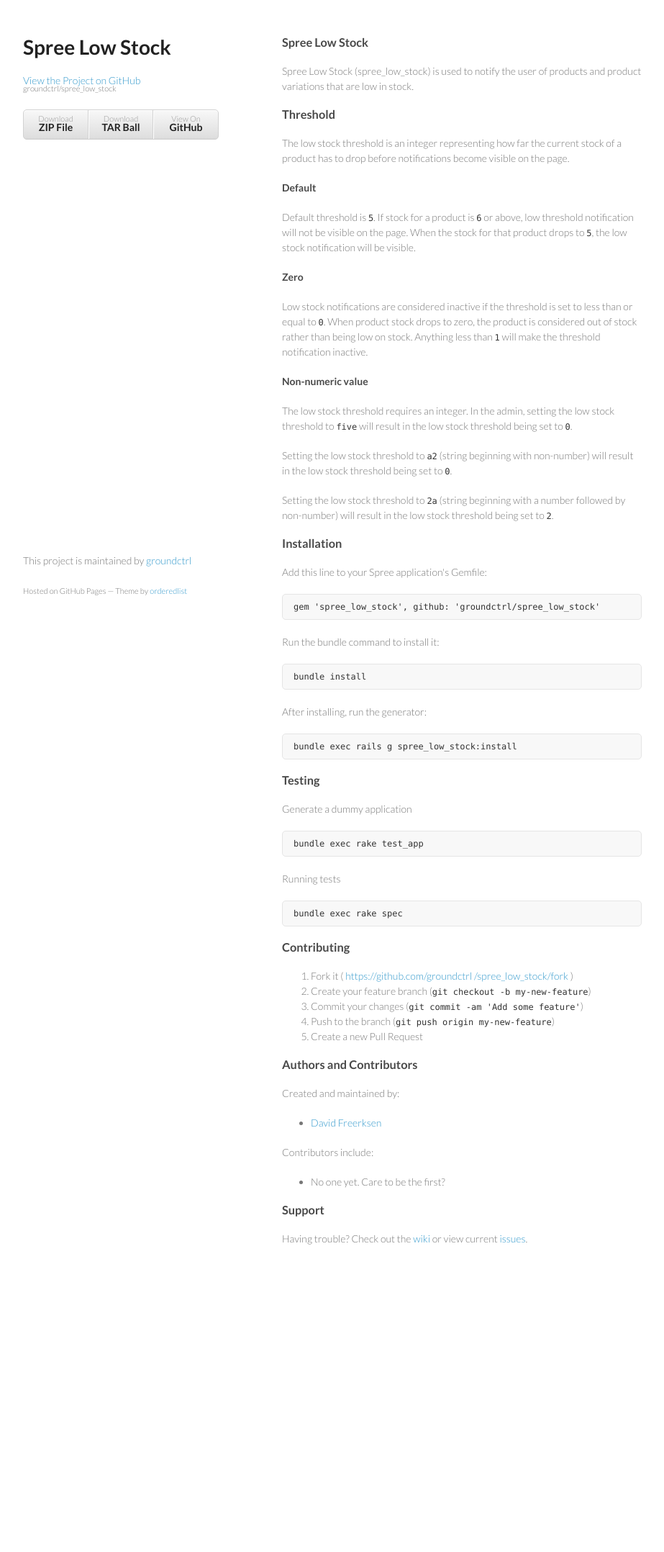
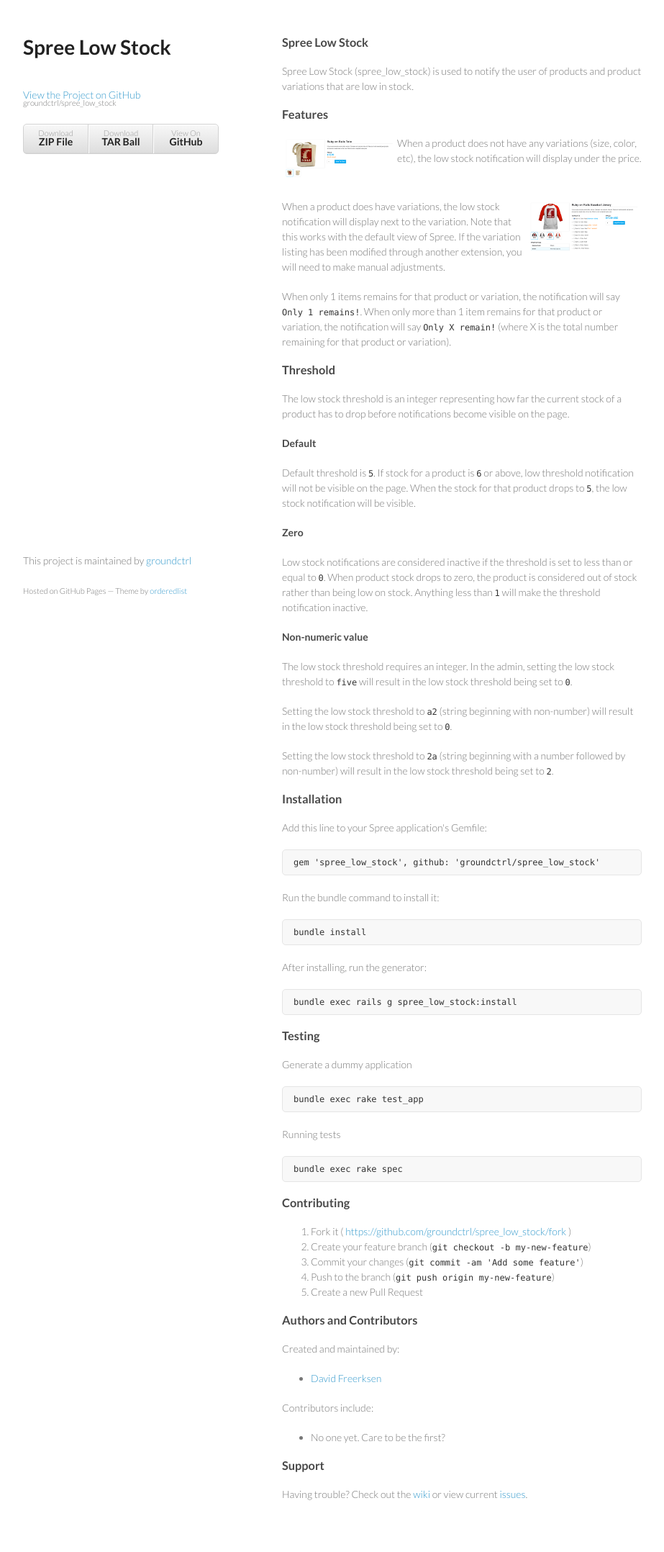
Before and after one commit to dfreerksen/spree_low_stock, a Jekyll site: the page built from index.html, in a window 1280 px wide. Shown: the whole page at 72% size, without its empty margins (178-1101 px from the left). Built offline with Jekyll 4.4.1, drawn with Linux system fonts in a browser that asks for light colours; nearby versions of some CDN libraries; before the commit the page ends 1801 px from its top, so only the background shows below that.

Commit message:
gh-pages

```diff
--- a/_data/github.yml
+++ b/_data/github.yml
@@ -1,2 +1,3 @@
 username: groundctrl
 repo: spree_low_stock
+path: groundctrl/spree_low_stock
--- a/_includes/header.html
+++ b/_includes/header.html
@@ -2,11 +2,11 @@
   <h1>{{ site.title }}</h1>
   <p></p>
 
-  <p class="view"><a href="https://github.com/{{ site.data.github.username }}/{{ site.data.github.repo }}">View the Project on GitHub <small>{{ site.data.github.username }}/{{ site.data.github.repo }}</small></a></p>
+  <p class="view"><a href="https://github.com/{{ site.data.github.path }}">View the Project on GitHub <small>{{ site.data.github.path }}</small></a></p>
 
   <ul>
-    <li><a href="https://github.com/{{ site.data.github.username }}/{{ site.data.github.repo }}/zipball/master">Download <strong>ZIP File</strong></a></li>
-    <li><a href="https://github.com/{{ site.data.github.username }}/{{ site.data.github.repo }}/tarball/master">Download <strong>TAR Ball</strong></a></li>
-    <li><a href="https://github.com/{{ site.data.github.username }}/{{ site.data.github.repo }}">View On <strong>GitHub</strong></a></li>
+    <li><a href="https://github.com/{{ site.data.github.path }}/zipball/master">Download <strong>ZIP File</strong></a></li>
+    <li><a href="https://github.com/{{ site.data.github.path }}/tarball/master">Download <strong>TAR Ball</strong></a></li>
+    <li><a href="https://github.com/{{ site.data.github.path }}">View On <strong>GitHub</strong></a></li>
   </ul>
 </header>
--- a/index.html
+++ b/index.html
@@ -8,32 +7,61 @@
 <p>{{ site.title }} ({{ site.data.github.repo }}) is used to notify the user of products and product variations that are low in stock.</p>
 
 
+<h3>Features</h3>
+
+<p>
+  <a class="fancybox left" href="{{ "images/product-no-variations.png" | prepend: site.baseurl }}" target="_blank"><img src="{{ "images/thumbnails/product-no-variations.png" | prepend: site.baseurl }}" border="0"></a>
+  When a product does not have any variations (size, color, etc), the low stock notification will display under the price.
+</p>
+
+<p>
+  <a class="fancybox right" href="{{ "images/product-with-variations.png" | prepend: site.baseurl }}" target="_blank"><img src="{{ "images/thumbnails/product-with-variations.png" | prepend: site.baseurl }}" border="0"></a>
+  When a product does have variations, the low stock notification will display next to the variation. Note that this works with the default view of Spree. If the variation listing has been modified through another extension, you will need to make manual adjustments.
+</p>
+
+<p>
+  When only 1 items remains for that product or variation, the notification will say <code>Only 1 remains!</code>. When only more than 1 item remains for that product or variation, the notification will say <code>Only X remain!</code> (where X is the total number remaining for that product or variation).
+</p>
+
+
 <h3>Threshold</h3>
 
-<p>The low stock threshold is an integer representing how far the current stock of a product has to drop before notifications become visible on the page.</p>
+<p>
+  The low stock threshold is an integer representing how far the current stock of a product has to drop before notifications become visible on the page.
+</p>
 
 <h4>Default</h4>
 
-<p>Default threshold is <code>5</code>. If stock for a product is <code>6</code> or above, low threshold notification will not be visible on the page. When the stock for that product drops to <code>5</code>, the low stock notification will be visible.</p>
+<p>
+  Default threshold is <code>5</code>. If stock for a product is <code>6</code> or above, low threshold notification will not be visible on the page. When the stock for that product drops to <code>5</code>, the low stock notification will be visible.
+</p>
 
 <h4>Zero</h4>
 
-<p>Low stock notifications are considered inactive if the threshold is set to less than or equal to <code>0</code>. When product stock drops to zero, the product is considered out of stock rather than being low on stock. Anything less than <code>1</code> will make the threshold notification inactive.</p>
+<p>
+  Low stock notifications are considered inactive if the threshold is set to less than or equal to <code>0</code>. When product stock drops to zero, the product is considered out of stock rather than being low on stock. Anything less than <code>1</code> will make the threshold notification inactive.
+</p>
 
 <h4>Non-numeric value</h4>
 
-<p>The low stock threshold requires an integer. In the admin, setting the low stock threshold to <code>five</code> will result in the low stock threshold being set to <code>0</code>.</p>
+<p>
+  The low stock threshold requires an integer. In the admin, setting the low stock threshold to <code>five</code> will result in the low stock threshold being set to <code>0</code>.
+</p>
 
-<p>Setting the low stock threshold to <code>a2</code> (string beginning with non-number) will result in the low stock threshold being set to <code>0</code>.</p>
+<p>
+  Setting the low stock threshold to <code>a2</code> (string beginning with non-number) will result in the low stock threshold being set to <code>0</code>.
+</p>
 
-<p>Setting the low stock threshold to <code>2a</code> (string beginning with a number followed by non-number) will result in the low stock threshold being set to <code>2</code>.</p>
+<p>
+  Setting the low stock threshold to <code>2a</code> (string beginning with a number followed by non-number) will result in the low stock threshold being set to <code>2</code>.
+</p>
 
 
 <h3>Installation</h3>
 
 <p>Add this line to your Spree application's Gemfile:</p>
 
-<pre><code>gem '{{ site.data.github.repo }}', github: '{{ site.data.github.username }}/{{ site.data.github.repo }}'
+<pre><code>gem '{{ site.data.github.repo }}', github: '{{ site.data.github.path }}'
 </code></pre>
 
 <p>Run the bundle command to install it:</p>
@@ -101,4 +128,4 @@
 
 <h3>Support</h3>
 
-<p>Having trouble? Check out the <a href="https://github.com/{{ site.data.github.username }}/{{ site.data.github.repo }}/wiki">wiki</a> or view current <a href="https://github.com/{{ site.data.github.username }}/{{ site.data.github.repo }}/issues">issues</a>.</p>
+<p>Having trouble? Check out the <a href="https://github.com/{{ site.data.github.path }}/wiki">wiki</a> or view current <a href="https://github.com/{{ site.data.github.path }}/issues">issues</a>.</p>
--- a/stylesheets/styles.scss
+++ b/stylesheets/styles.scss
@@ -190,9 +190,25 @@
   bottom: 50px;
 }
 
-p a.fancybox {
-  float: left;
-  padding: 5px;
+p {
+  &:after {
+    content:"";
+    display:table;
+    clear:both;
+  }
+
+  a.fancybox {
+    float: left;
+    padding: 5px;
+
+    &.left {
+      float: left;
+    }
+
+    &.right {
+      float: right;
+    }
+  }
 }
 
 @media print, screen and (max-width: 960px) {
```
Also changed, not shown: other parts of index.html (+1 -3 lines), images/product-no-variations.png (added), images/product-with-variations.png (added), images/thumbnails/product-no-variations.png (added), images/thumbnails/product-with-variations.png (added).
